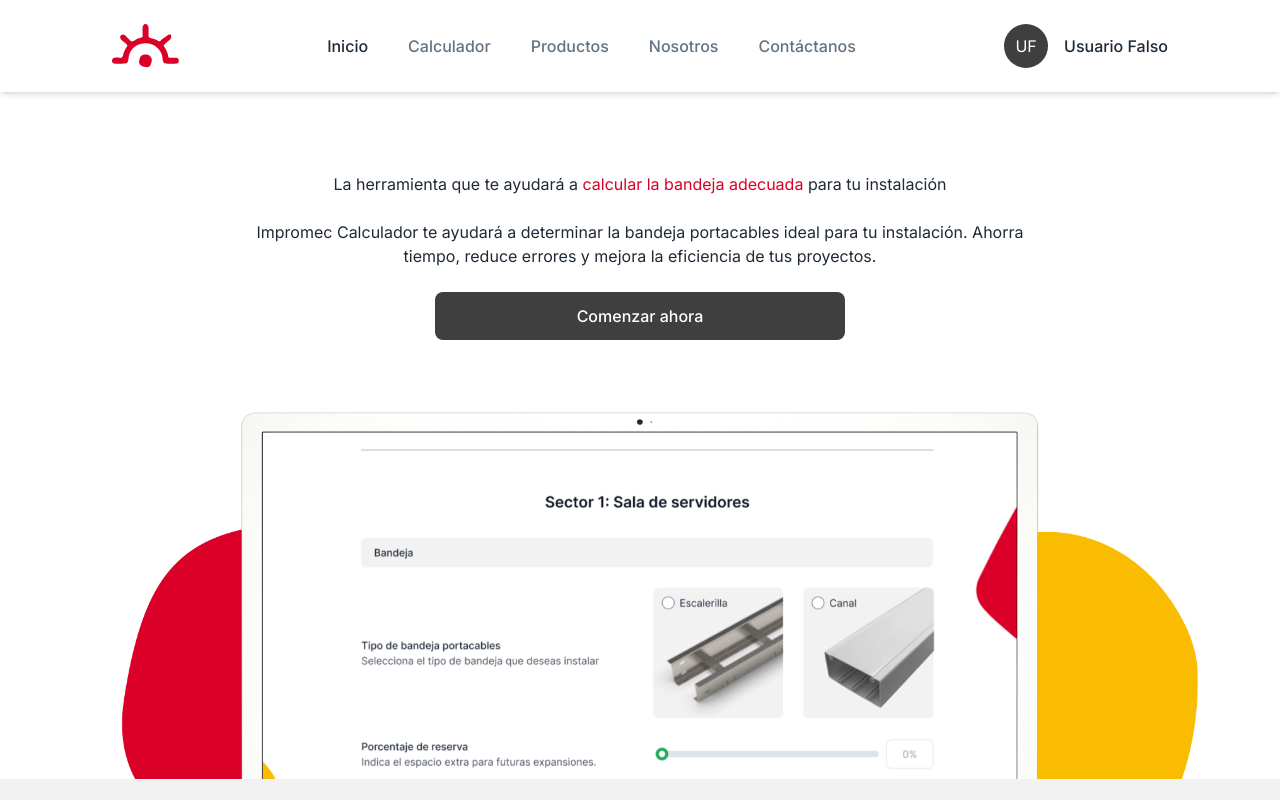
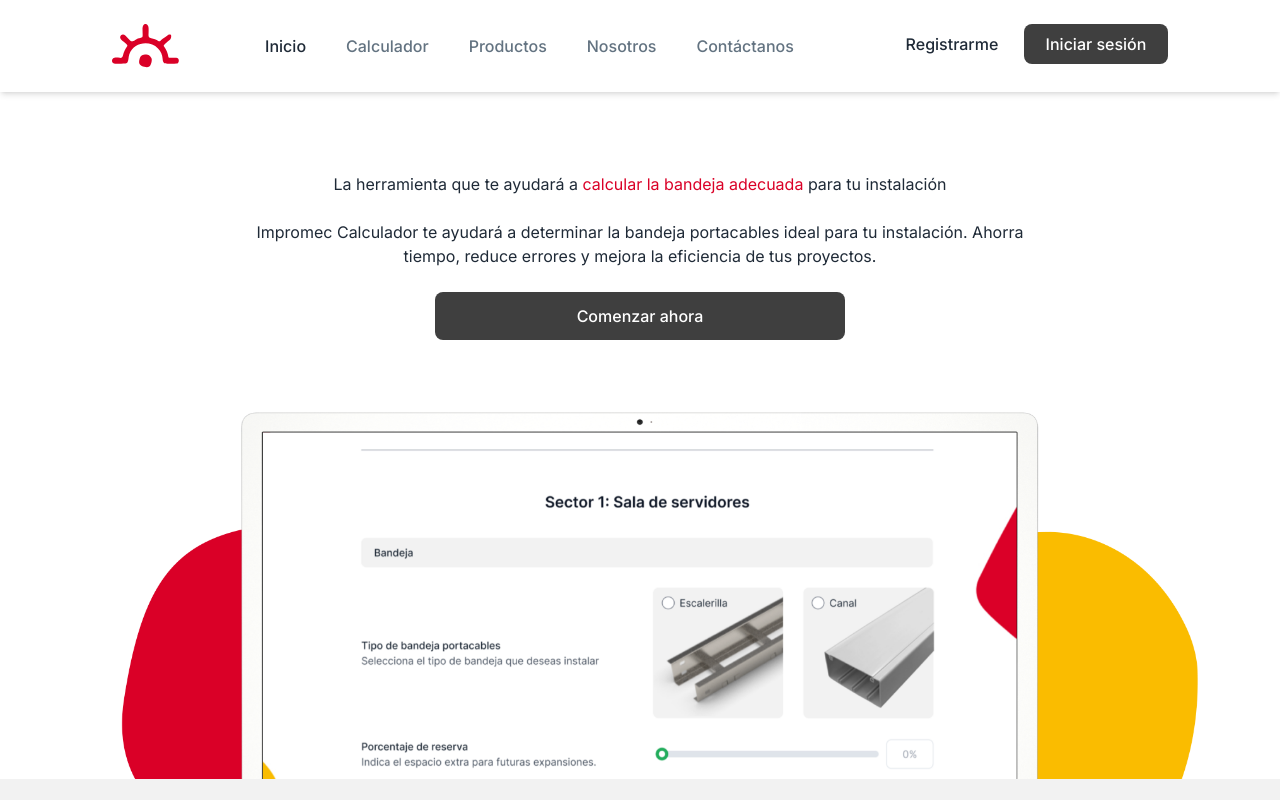
Before and after one commit to marcopdonoso/impromec-calculador, a Next.js app: page / in a window 1280 px wide. Shown: the top 800 px of the page. Built offline with nearby package versions, Linux system fonts and the light colour scheme.

Commit message:
agrega user real en MenuContent y limpieza del store en cierre de sesion

```diff
--- a/src/app/(app)/auth/login/components/LoginForm.tsx
+++ b/src/app/(app)/auth/login/components/LoginForm.tsx
@@ -4,6 +4,7 @@ import Input from '@/components/Input'
 import InputPass from '@/components/InputPass'
 import { appLinks, authLinks } from '@/constants/links.constants'
 import { loginUser } from '@/services/user.service'
+import { useUserStore } from '@/store/useStore'
 import { zodResolver } from '@hookform/resolvers/zod'
 import { setCookie } from 'cookies-next'
 import Link from 'next/link'
@@ -18,6 +19,7 @@ const loginSchema = z.object({
 })
 
 export default function LoginForm() {
+  const { setUser } = useUserStore()
   const router = useRouter()
   const [error, setError] = useState('')
   const {
@@ -37,12 +39,13 @@ export default function LoginForm() {
     }
 
     if (res.data) {
-      const token = res.data.access_token
-      setCookie('token', token, {
+      const { access_token, user } = res.data
+      setCookie('token', access_token, {
         sameSite: 'strict',
         secure: process.env.NODE_ENV === 'production',
         maxAge: 60 * 60 * 24 * 30,
       })
+      setUser(user)
     }
     router.push(appLinks.home.path)
   }
--- a/src/components/Menu/MenuContent.tsx
+++ b/src/components/Menu/MenuContent.tsx
@@ -1,4 +1,4 @@
-import { User } from '@/models/user.model'
+import { useUserStore } from '@/store/useStore'
 import { Transition } from '@headlessui/react'
 import { Bars3Icon, XCircleIcon } from '@heroicons/react/24/outline'
 import clsx from 'clsx'
@@ -21,21 +21,7 @@ export default function MenuContent({
 }: MenuContentProps) {
   const [showUserMenu, setShowUserMenu] = useState(false)
   const [isMobile, setIsMobile] = useState(false)
-
-  // TODO: Eliminar datos falsos y reemplazar por datos de sesión
-  const mockedUser: User = {
-    id: '1-1-1-1-1',
-    name: 'Usuario Falso',
-    email: 'usuario@gmail.com',
-    company: 'Impromec',
-    category: {
-      text: 'Comercialización',
-      value: 'commercial',
-    },
-    phone: '123123123',
-    location: 'Cochabamba',
-  }
-  const user: User | null = mockedUser
+  const { user } = useUserStore()
 
   useEffect(() => {
     const handleResize = () => {
--- a/src/components/Menu/UserMenu.tsx
+++ b/src/components/Menu/UserMenu.tsx
@@ -1,5 +1,6 @@
 'use client'
 import { authLinks } from '@/constants/links.constants'
+import { useUserStore } from '@/store/useStore'
 import Link from 'next/link'
 import { useRouter } from 'next/navigation'
 import { Dispatch, SetStateAction } from 'react'
@@ -17,6 +18,7 @@ export default function UserMenu({
   const router = useRouter()
   const handleCloseSession = async () => {
     await fetch('/api/logout', { method: 'GET' })
+    useUserStore.getState().setUser(null)
     router.push(authLinks.login.path)
     router.refresh()
     setIsMenuOpen(false)
```
